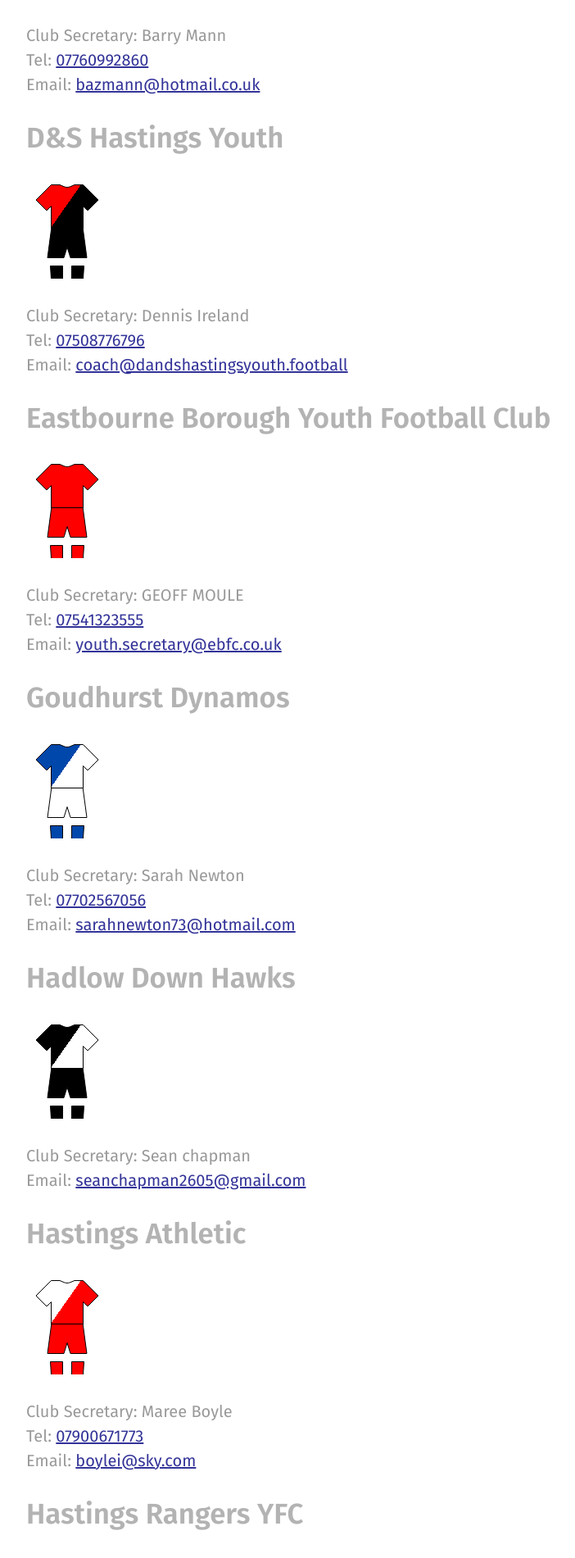
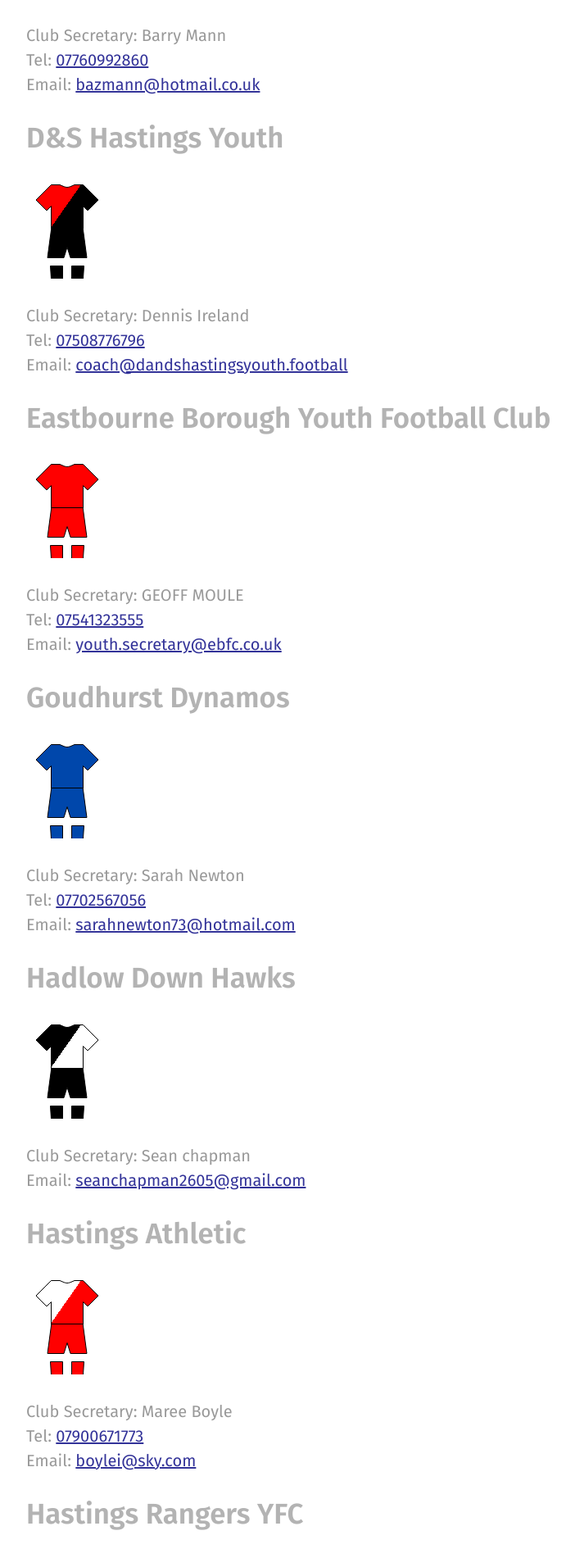
Before and after one commit to rotherleague/Rother, a Jekyll site: the page built from clubs.md, in a window 1280 px wide. Shown: the part 2536-4437 px from the top of the page at 82% size, without its empty margins (48-750 px from the left). Built offline with Jekyll 4.4.1, drawn with Linux system fonts in a browser that asks for light colours; nearby versions of some CDN libraries.

Commit message:
Update goudhurst.html

```diff
--- a/_includes/clubs/goudhurst.html
+++ b/_includes/clubs/goudhurst.html
@@ -1,6 +1,6 @@
 <h2 id="goudhurst"><strong>Goudhurst Dynamos</strong></h2>
 
-<p>{% include kit.html top="#0047AB" top2="#ffffff" shorts="#ffffff" socks="#0047AB" %}
+<p>{% include kit.html top="#0047AB" top2="#0047AB" shorts="#0047AB" socks="#0047AB" %}
 
 
 </p>
```
